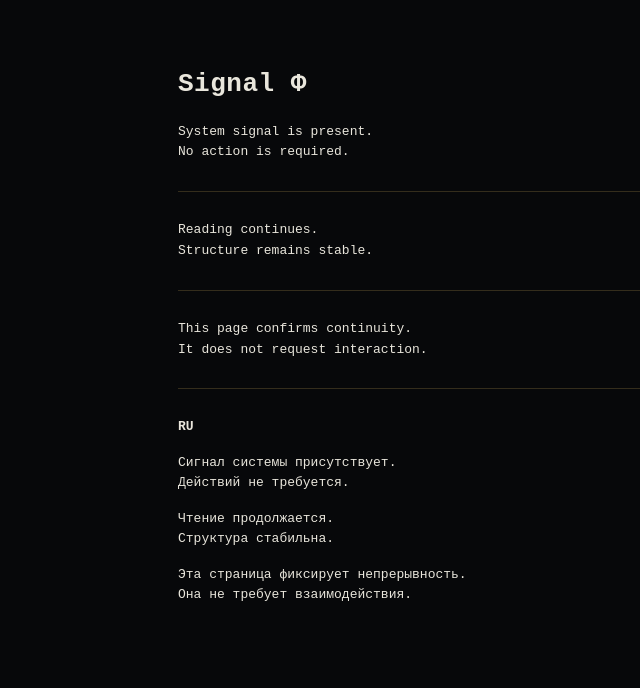
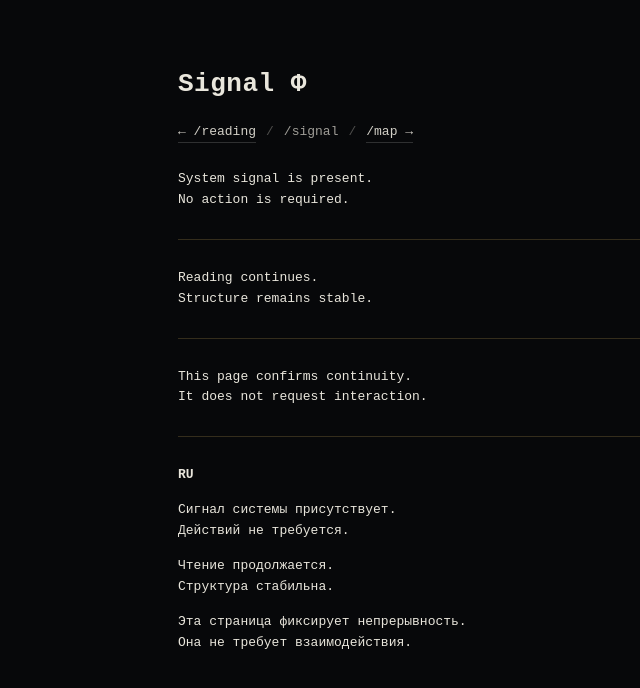
Before and after one commit to AiBhrigu/bhrigu-portal, a Next.js app: page /signal in a window 1280 px wide. Shown: the top 688 px of the page, without its empty margins (116-756 px from the left). Built offline with nearby package versions, Linux system fonts and the light colour scheme.

Commit message:
fix(routes): micro route-rails for reading+signal (v1)

```diff
--- /dev/null
+++ b/pages/reading.module.css
@@ -0,0 +1,23 @@
+.content{
+  max-width: 68ch;
+  margin: 0 auto;
+  padding: 64px 24px 56px;
+  font-size: 16px;
+  line-height: 1.65;
+}
+
+.rail{
+  margin: 10px 0 26px;
+  display: flex;
+  align-items: center;
+  gap: 10px;
+  font-size: 13px;
+  opacity: 0.9;
+}
+.railLink{
+  text-decoration: none;
+  border-bottom: 1px solid rgba(255,255,255,0.18);
+}
+.railLink:hover{ opacity: 1; }
+.railHere{ opacity: 0.75; }
+.railSep{ opacity: 0.35; }
--- a/pages/signal.js
+++ b/pages/signal.js
@@ -1,7 +1,17 @@
+import styles from "./signal.module.css";
 export default function Signal() {
   return (
     <main style={{ padding: "4rem", fontFamily: "monospace", lineHeight: "1.6", maxWidth: "820px" }}>
       <h1>Signal Φ</h1>
+
+<nav className={styles.rail} aria-label="Route rail" data-phi-rail>
+  <a className={styles.railLink} href="/reading">← /reading</a>
+  <span className={styles.railSep}>/</span>
+  <span className={styles.railHere}>/signal</span>
+  <span className={styles.railSep}>/</span>
+  <a className={styles.railLink} href="/map">/map →</a>
+</nav>
+
 
       <p>
         System signal is present.<br />
--- /dev/null
+++ b/pages/signal.module.css
@@ -0,0 +1,23 @@
+.content{
+  max-width: 68ch;
+  margin: 0 auto;
+  padding: 64px 24px 56px;
+  font-size: 16px;
+  line-height: 1.65;
+}
+
+.rail{
+  margin: 10px 0 26px;
+  display: flex;
+  align-items: center;
+  gap: 10px;
+  font-size: 13px;
+  opacity: 0.9;
+}
+.railLink{
+  text-decoration: none;
+  border-bottom: 1px solid rgba(255,255,255,0.18);
+}
+.railLink:hover{ opacity: 1; }
+.railHere{ opacity: 0.75; }
+.railSep{ opacity: 0.35; }
```
Also changed, not shown: pages/reading.js (+10 -0 lines).
